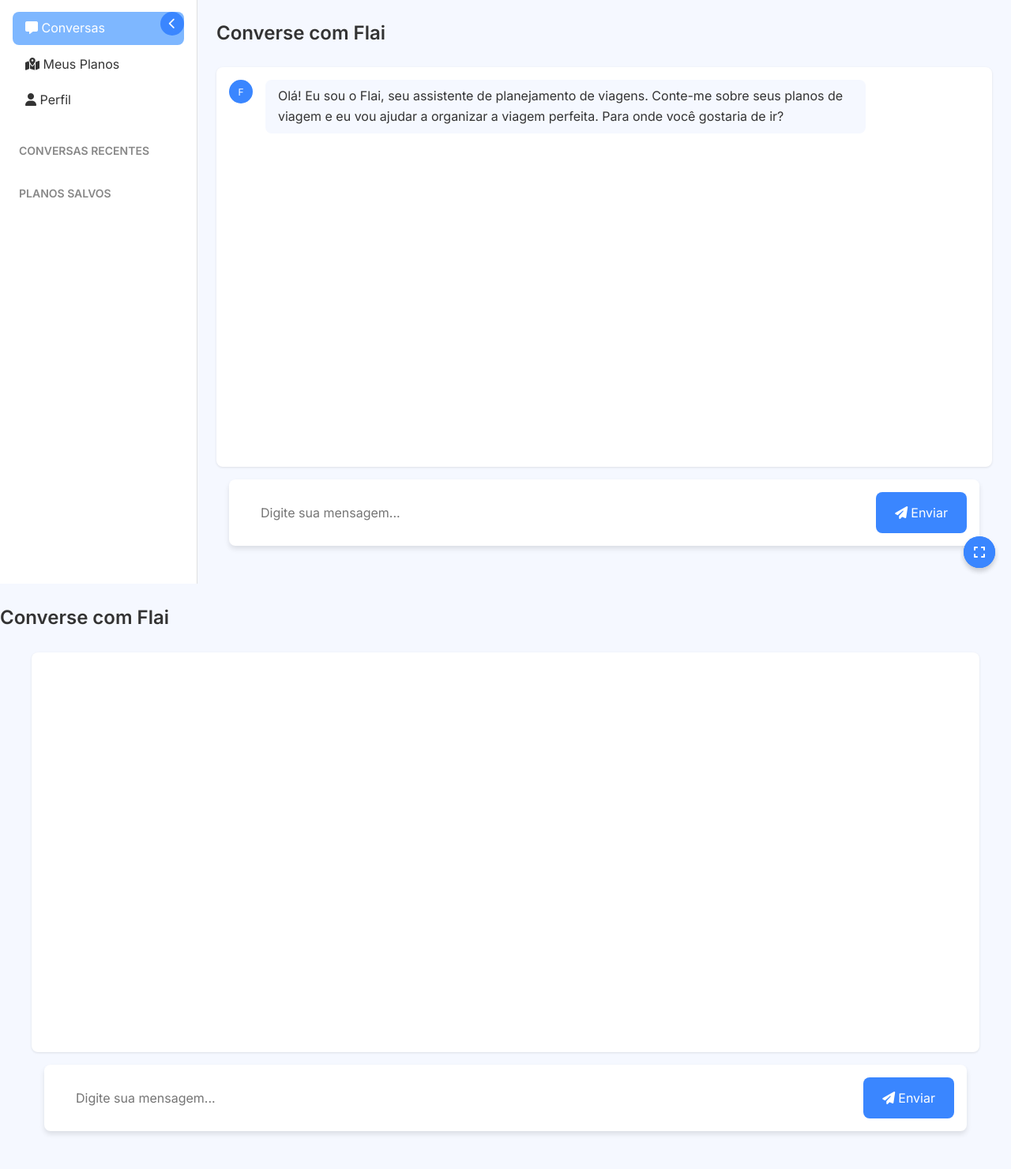
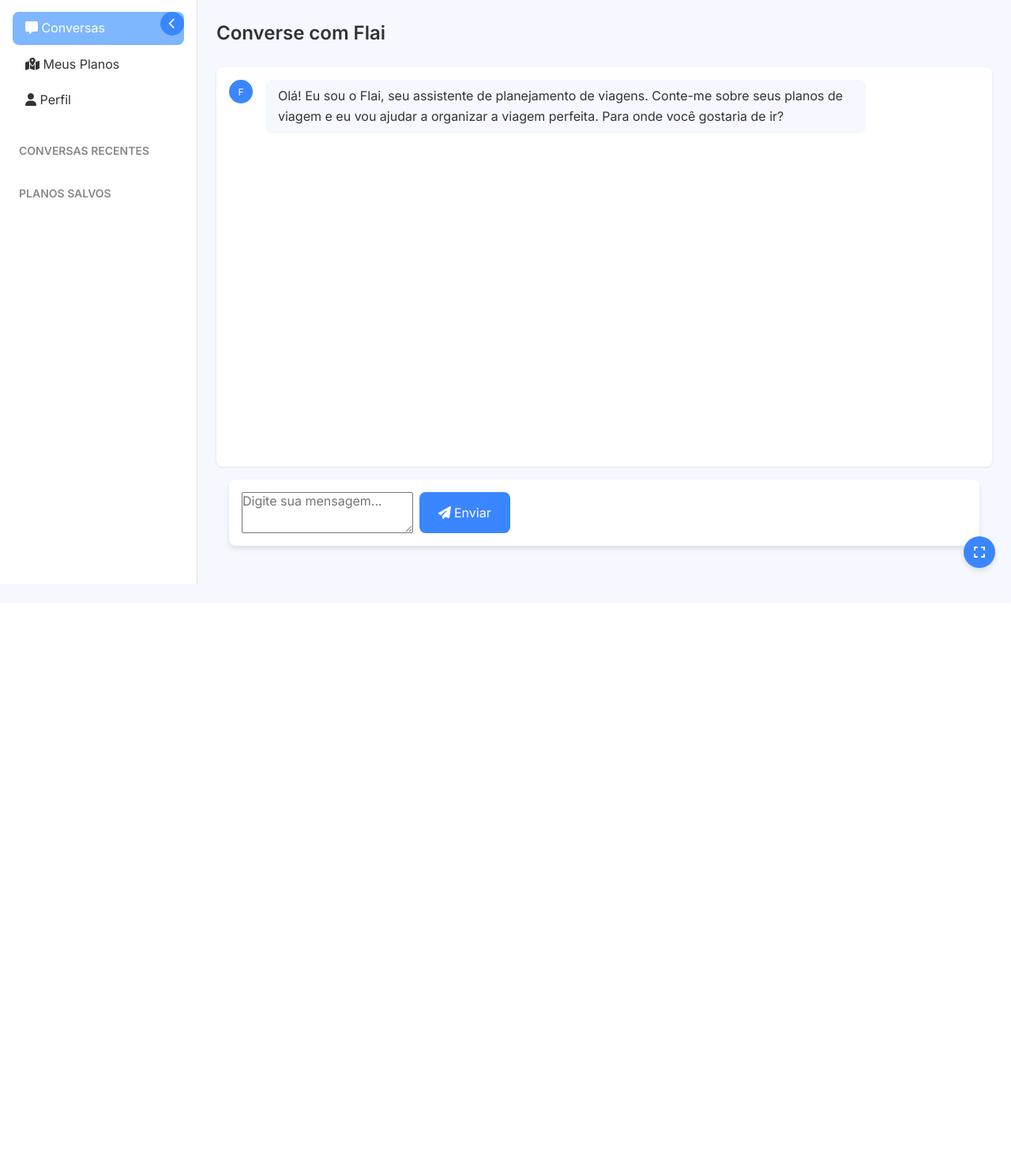
Before and after one commit to Desenvolvimentokot/Avi-Assistente-de-Viagens-Inteligente, a Flask app: page / in a window 1280 px wide. Shown: the part 61-1541 px from the top of the page at 79% size. After the commit the page ends 800 px from the top, so only its background shows below. Run offline with Flask 3, Linux system fonts and the light colour scheme; some libraries are stand-ins or nearby versions.

Commit message:
Improve chat interface: Replace text input with a resizable textarea, addressing user feedback on chat functionality and UI size.
Replit-Commit-Author: Agent
Replit-Commit-Session-Id: 0207ac1a-418d-4daa-a505-6cd627252689
Replit-Commit-Screenshot-Url: https://storage.googleapis.com/screenshot-production-us-central1/2a5fe3c8-d551-4ecf-84a6-1c236b599175/93f9dced-9017-4016-8f54-36b49b6bbb02.jpg

```diff
--- a/static/js/script.js
+++ b/static/js/script.js
@@ -750,7 +750,7 @@ function renderConversationUI() {
                 <div id="chat-messages" class="chat-messages"></div>
 
                 <form id="chat-form" class="chat-input">
-                    <input id="message-input" type="text" placeholder="Digite sua mensagem..." autocomplete="off">
+                    <textarea id="message-input" placeholder="Digite sua mensagem..." autocomplete="off" rows="1" maxlength="500"></textarea>
                     <button type="submit">
                         <i class="fas fa-paper-plane"></i> Enviar
                     </button>
--- a/templates/index.html
+++ b/templates/index.html
@@ -81,26 +81,7 @@
 
         <!-- Hidden sections for content switching -->
         <div id="conversations-section" style="display: none;">
-            <div class="content-section">
-                <h2 class="content-title">Converse com Flai</h2>
-                <div class="chat-container">
-                    <div id="chat-messages" class="chat-messages">
-                        <!-- Chat messages will be loaded here -->
-                    </div>
-
-                    <form id="chat-form" class="chat-input">
-                        <input id="message-input" type="text" placeholder="Digite sua mensagem..." autocomplete="off">
-                        <button type="submit">
-                            <i class="fas fa-paper-plane"></i> Enviar
-                        </button>
-                    </form>
-
-                    <!-- Fullscreen Toggle Button -->
-                    <div id="fullscreen-toggle" class="fullscreen-toggle">
-                        <i class="fas fa-expand"></i>
-                    </div>
-                </div>
-            </div>
+            <!-- O conteúdo será carregado dinamicamente via JavaScript -->
         </div>
 
         <div id="plans-section" style="display: none;">
```
Also changed, not shown: attached_assets/image_1743002499815.png (added).
